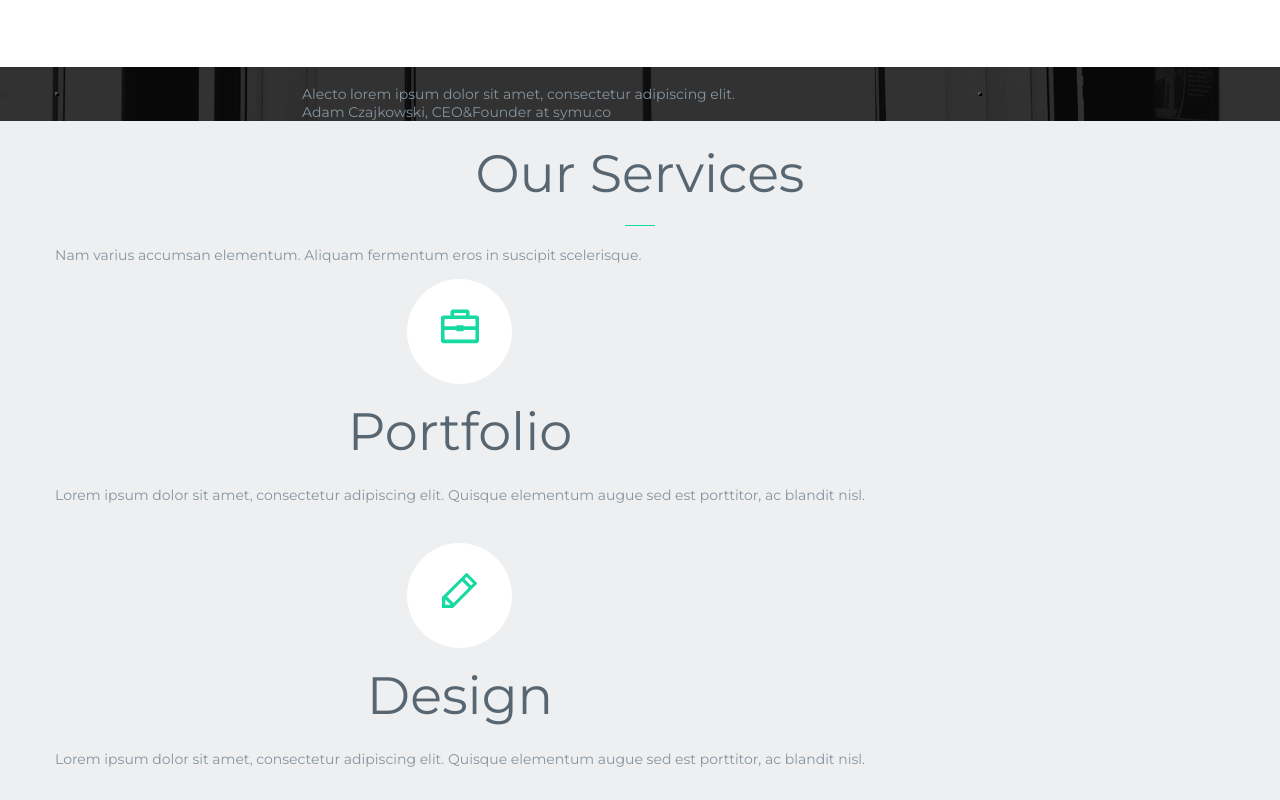
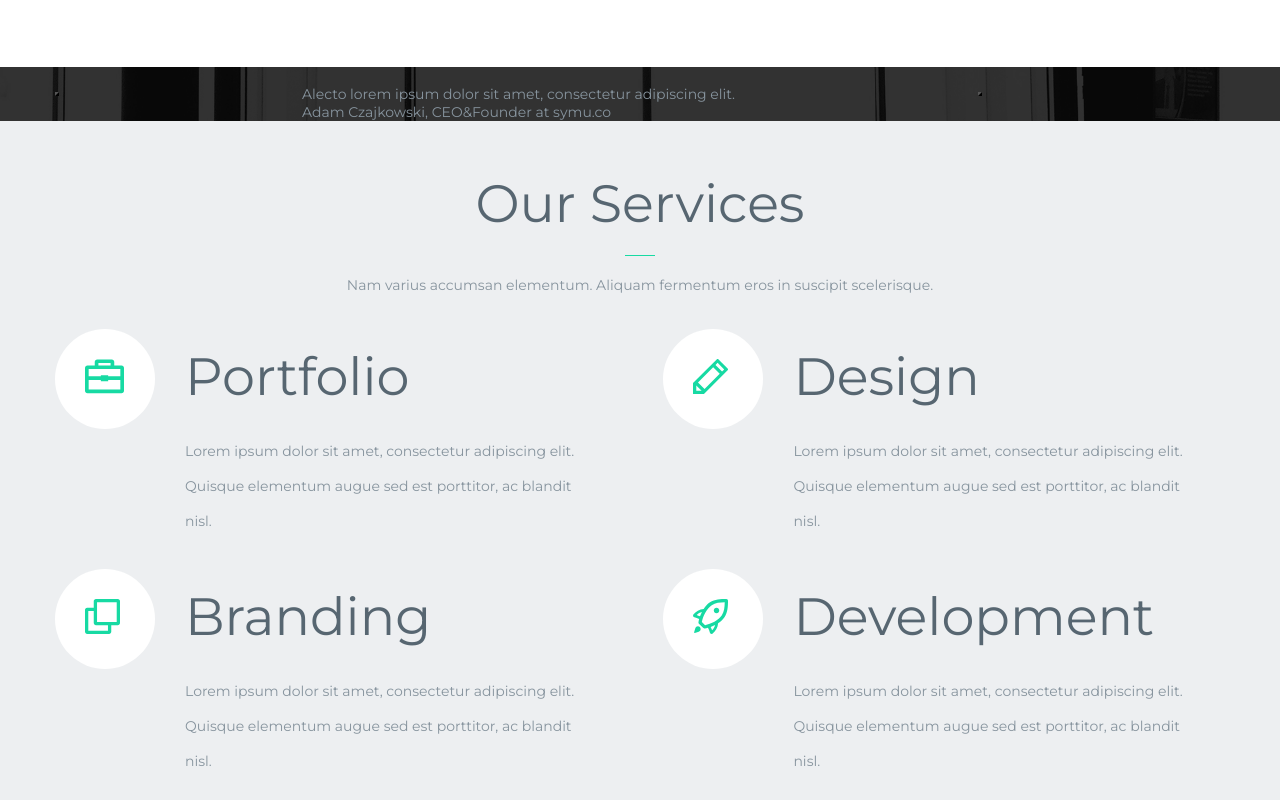
Before and after one commit to mariusz-modzelewski/alecto, a plain HTML site: page index.html in a window 1280 px wide. Shown: the part 2600-3400 px from the top of the page. Drawn offline with Linux system fonts and the light colour scheme.

Commit message:
finish services rwd

```diff
--- a/scss/_services.scss
+++ b/scss/_services.scss
@@ -1,50 +1,58 @@
 .services {
     background-color: #edeff1;
     text-align: center;
-
     &__title {
         width: 100%;
     }
-
     &__text {
-
+        margin-bottom: 20px;
+        flex-basis: 100%;
     }
-
     &__service {
         padding: 15px 0;
+        @include mq(smartphone-large) {
+            flex-basis: 48%;
+        }
+        @include mq(tablet-large) {
+            display: grid;
+            grid-template-columns: 110px auto;
+            grid-template-rows: repeat(2, 1fr);
+            grid-template-areas: "img title" "img text";
+            text-align: left;
+        }
     }
-
     &__img-bg {
         display: inline-block;
-
         background-color: $color-white;
         border-radius: 50%;
-
         padding: 10px;
         height: 45px;
         width: 45px;
-
         @include mq(tablet-large) {
             padding: 30px;
-            height: 105px;
-            width: 105px;
+            height: 100px;
+            width: 100px;
         }
+        grid-area: img;
     }
-
     &__img {
         height: 25px;
         width: auto;
-
         @include mq(tablet-large) {
             height: 35px;
         }
     }
-
     &__service-title {
         margin: 15px 0;
+        padding: 0 20px;
+        grid-area: title;
     }
-
     &__service-text {
         line-height: 2.5rem;
+        padding: 0 20px;
+        grid-area: text;
+    }
+    @include mq(smartphone-large) {
+        padding: 30px;
     }
 }
```
Also changed, not shown: assets/css/main.css.
